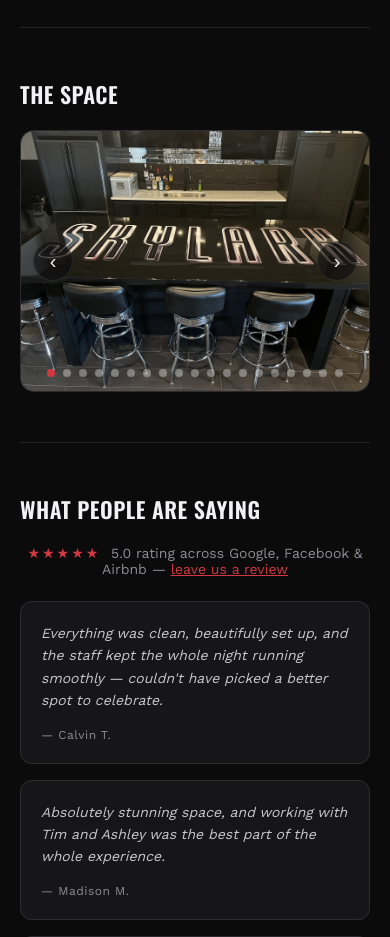
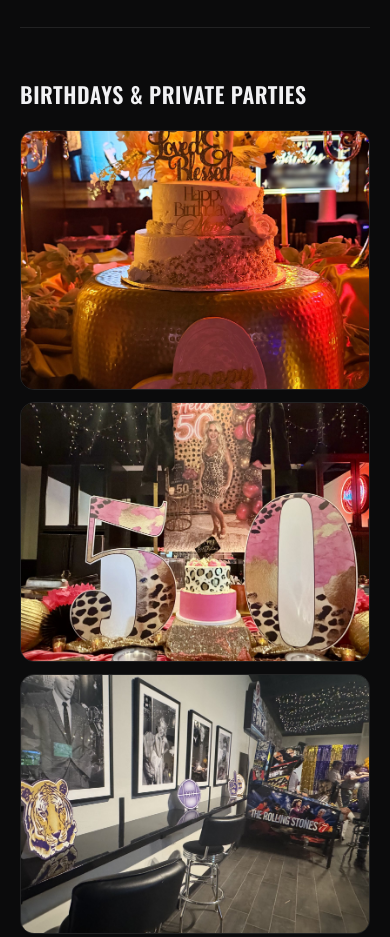
Before and after one commit to SkylarkBenton/skylark-site, a plain HTML site: page index.html in a window 390 px wide. Shown: the part 1100-2037 px from the top of the page. Drawn offline with nearby package versions, Linux system fonts and the light colour scheme; no server answers.

Commit message:
Add event photos to the public site (#9)
* Add Kaylin Hermes event photos to the public site.

Use the approved SUE marquee as the responsive hero (16:9 desktop, 4:5 mobile), place the candlelit cake in a new Birthdays & Private Parties section, and add the dance floor (plus the cake and marquee) to The Space carousel after the official venue shots. Portrait and karaoke stills are not included. Open Graph and venue JSON-LD images point at the new hero.

The optional party reel is omitted to keep the homepage light (the source clip is a 29MB vertical video).

* Revise Kaylin Hermes photos: restore the original hero and mix the parties section.

Drop the SUE marquee from the hero and carousel and restore Open Graph and JSON-LD images to photos/1.jpg. Keep a Birthdays & Private Parties section as a three-image grid: the candlelit cake plus existing guest shots of the main room and lounge (photos 18 and 13), which are not from the 80th and do not show the marquee. Place the dance-floor photo only in The Space carousel, after the official venue shots. Credit Kaylin Hermes only on her cake and dance photos.

* Mix real party photos into Birthdays & Private Parties and drop photo credits.

Remove all Kaylin Hermes credits. Replace the empty-venue shots in the parties section with a 50th-birthday dessert table from a Google review (Calvin, ~Aug 2026) and a football-themed private party photographed on site (IMG_2966). The candlelit cake stays in the grid; the dance-floor photo stays only in The Space carousel. Hero, Open Graph, and JSON-LD images remain the originals from main.

```diff
--- a/index.html
+++ b/index.html
@@ -69,8 +69,25 @@
   .carousel{ position:relative; border-radius:14px; overflow:hidden; border:1px solid var(--line); background:var(--ink-2); }
   .carousel-track{ display:flex; overflow-x:auto; scroll-snap-type:x mandatory; scrollbar-width:none; }
   .carousel-track::-webkit-scrollbar{ display:none; }
-  .carousel-track img{ flex:0 0 100%; scroll-snap-align:start; width:100%; height:420px; object-fit:cover; display:block; }
-  @media(max-width:600px){ .carousel-track img{ height:260px; } }
+  .carousel-track img, .carousel-track picture, .carousel-track figure{
+    flex:0 0 100%; scroll-snap-align:start; width:100%; height:420px; object-fit:cover; display:block; margin:0; position:relative;
+  }
+  .carousel-track picture img, .carousel-track figure img, .carousel-track figure picture{
+    flex:none; width:100%; height:100%; object-fit:cover; display:block;
+  }
+  @media(max-width:600px){
+    .carousel-track img, .carousel-track picture, .carousel-track figure{ height:260px; }
+  }
+  .party-grid{ display:grid; grid-template-columns:repeat(3, minmax(0,1fr)); gap:12px; }
+  .party-grid figure{ margin:0; }
+  .party-grid img, .party-grid picture{ display:block; width:100%; }
+  .party-grid img{
+    width:100%; height:220px; object-fit:cover; border-radius:14px; border:1px solid var(--line);
+  }
+  @media(max-width:600px){
+    .party-grid{ grid-template-columns:1fr; }
+    .party-grid img{ height:260px; }
+  }
   .carousel-btn{ position:absolute; top:50%; transform:translateY(-50%); background:rgba(11,11,12,0.6); color:var(--chrome-lt); border:1px solid var(--line); width:40px; height:40px; border-radius:50%; font-size:20px; cursor:pointer; }
   .carousel-btn.prev{ left:12px; }
   .carousel-btn.next{ right:12px; }
@@ -226,6 +243,30 @@
     </div>
   </section>
 
+  <section id="celebrations">
+    <h2>Birthdays &amp; Private Parties</h2>
+    <div class="party-grid">
+      <figure>
+        <picture>
+          <source media="(max-width: 600px)" srcset="photos/skylark-sue80-cake-4x5.jpg" width="1600" height="2000">
+          <img src="photos/skylark-sue80-cake-16x9.jpg" width="2400" height="1350" alt="Candlelit birthday cake at a private party at Skylark" loading="lazy">
+        </picture>
+      </figure>
+      <figure>
+        <picture>
+          <source media="(max-width: 600px)" srcset="photos/skylark-party-50th-table-4x5.jpg" width="1600" height="2000">
+          <img src="photos/skylark-party-50th-table-16x9.jpg" width="2400" height="1350" alt="Dessert table at a 50th birthday party at Skylark" loading="lazy">
+        </picture>
+      </figure>
+      <figure>
+        <picture>
+          <source media="(max-width: 600px)" srcset="photos/skylark-party-lsu-4x5.jpg" width="1600" height="2000">
+          <img src="photos/skylark-party-lsu-16x9.jpg" width="2400" height="1350" alt="Football-themed private party in the game room at Skylark" loading="lazy">
+        </picture>
+      </figure>
+    </div>
+  </section>
+
   <section id="gallery">
     <h2>The Space</h2>
     <div class="carousel">
@@ -236,6 +277,10 @@
         <img src="photos/4.jpg" alt="The Skylark games area" loading="lazy" onerror="this.style.display='none'">
         <img src="photos/5.jpg" alt="The Skylark exterior" loading="lazy" onerror="this.style.display='none'">
         <img src="photos/6.jpg" alt="The Skylark event setup" loading="lazy" onerror="this.style.display='none'">
+        <picture>
+          <source media="(max-width: 600px)" srcset="photos/skylark-sue80-dance-4x5.jpg" width="1080" height="1350">
+          <img src="photos/skylark-sue80-dance-16x9.jpg" width="2400" height="1350" alt="Guests dancing at a private event at Skylark" loading="lazy" onerror="this.style.display='none'">
+        </picture>
         <img src="photos/7.jpg" alt="Bar with TVs during an 80th birthday at The Skylark" loading="lazy" onerror="this.style.display='none'">
         <img src="photos/8.jpg" alt="Buffet table with lit SUE marquee letters" loading="lazy" onerror="this.style.display='none'">
         <img src="photos/9.jpg" alt="Happy 80th Birthday cake" loading="lazy" onerror="this.style.display='none'">
@@ -698,7 +743,7 @@
 
   // ---- CAROUSEL ----
   let carouselIndex = 0;
-  const carouselCount = 19;
+  const carouselCount = 20;
 
   function initCarousel(){
     const dotsEl = document.getElementById('carouselDots');
```
Also changed, not shown: photos/skylark-party-50th-table-16x9.jpg (added), photos/skylark-party-50th-table-4x5.jpg (added), photos/skylark-party-lsu-16x9.jpg (added), photos/skylark-party-lsu-4x5.jpg (added), photos/skylark-sue80-cake-16x9.jpg (added), photos/skylark-sue80-cake-4x5.jpg (added), photos/skylark-sue80-dance-16x9.jpg (added), photos/skylark-sue80-dance-4x5.jpg (added).
